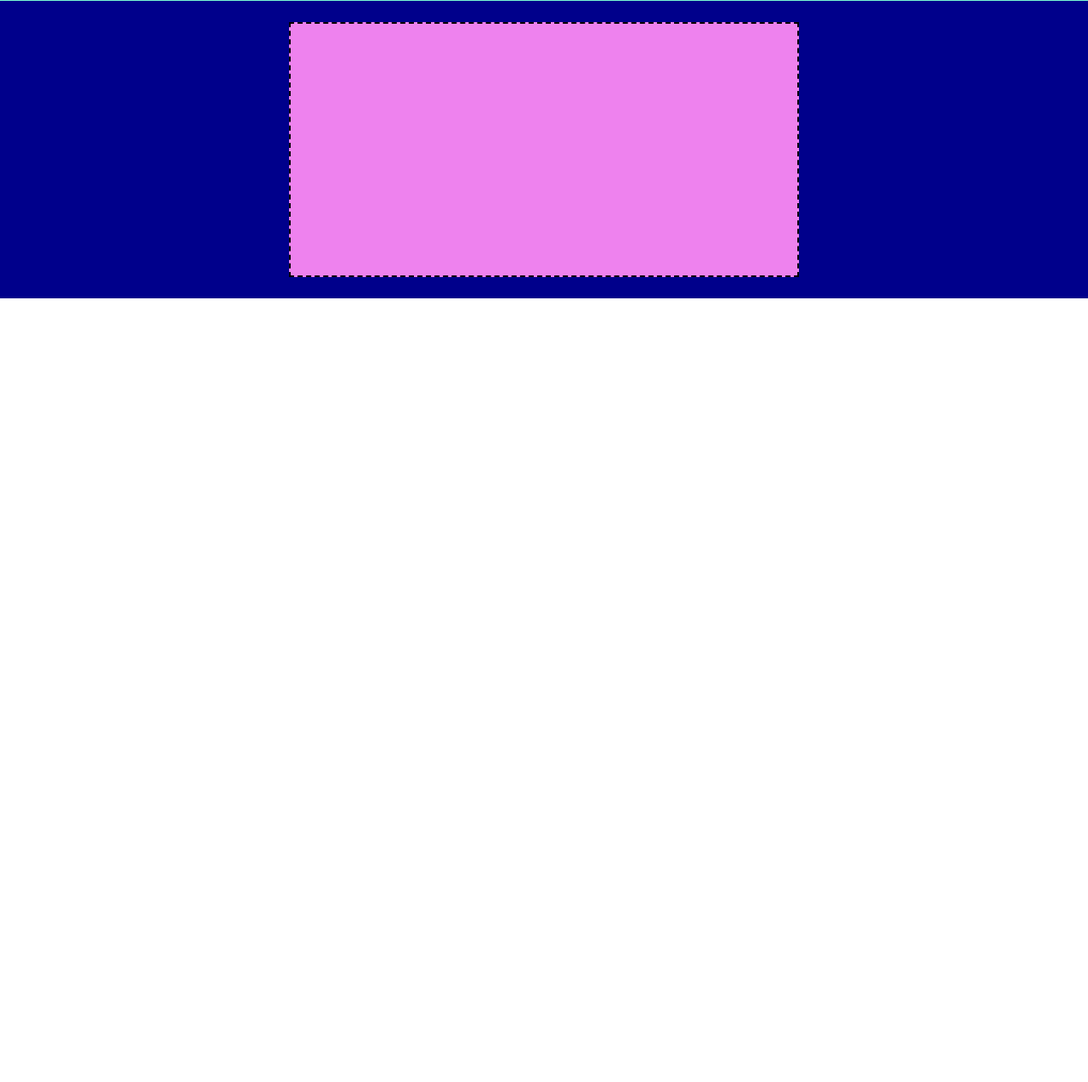
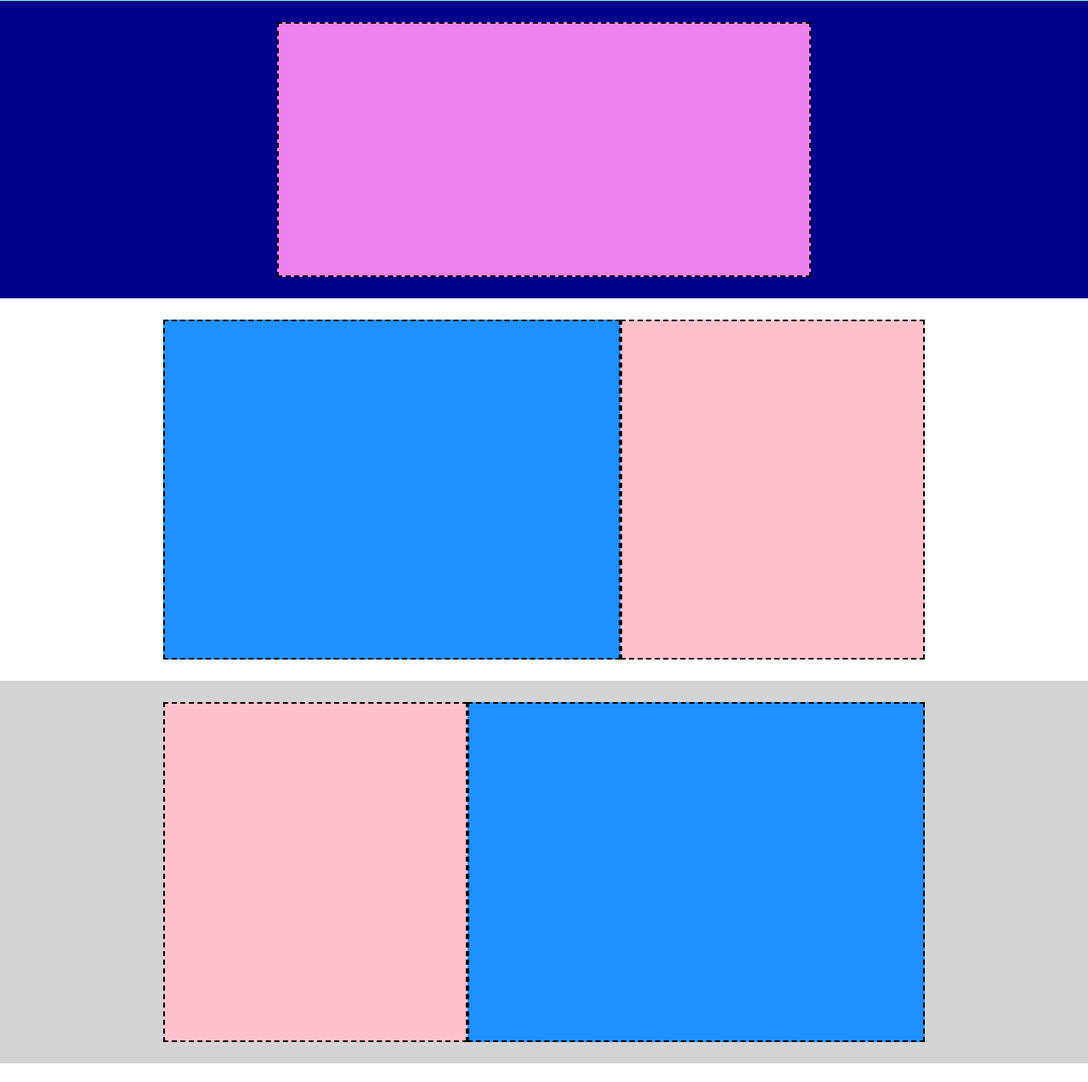
Before and after one commit to FilippoFoti/htmlcss-struttura-discord, a plain HTML site: page index.html in a window 1280 px wide. Shown: the part 49-1322 px from the top of the page at 85% size. Before the commit the page ends 800 px from the top, so only its background shows below. Drawn offline with Linux system fonts and the light colour scheme.

Commit message:
Aggiunto main

```diff
--- a/css/style.css
+++ b/css/style.css
@@ -19,6 +19,13 @@ header {
     background-color: rgba(0,0,139,255);
 }
 
+.container {
+    width: 70%;
+    margin: 0 auto;
+    display: flex;
+    justify-content: center;
+}
+
 .nav-header {
     height: 50px;
     background-color: rgb(123,251,211);
@@ -29,7 +36,7 @@ header {
 
 .nav-container {
     height: 30px;
-    width: 700px;
+    width: 100%;
     background-color: rgba(218,165,32,255);
     display: flex;
     align-items: center;
@@ -46,7 +53,7 @@ header {
 }
 
 .link {
-    padding: 0 150px 0 150px;
+    padding: 0 200px 0 200px;
     border: 2px black dashed;
     height: 30px;
     display: flex;
@@ -61,10 +68,51 @@ header {
 
 h1 {
     height: 300px;
-    width: 600px;
+    width: 70%;
     background-color: rgba(238,130,238,255);
     margin: 25px 0;
     border: 2px black dashed;
 }
 
 /* MAIN */
+.container-section {
+    width: 70%;
+    margin: 0 auto;
+    display: flex;
+    padding: 25px 0;
+}
+
+.blue {
+    height: 400px;
+    width: 60%;
+    background-color: rgba(30,144,255,255);
+    border: 2px black dashed;
+}
+
+.pink {
+    height: 400px;
+    width: 40%;
+    background-color: #ffc0cb;
+    border: 2px black dashed;
+}
+
+.gray {
+    /* height: 450px; */
+    /* width: 100%; */
+    background-color: rgba(211,211,211,255);;
+}
+
+.container-section2 {
+    width: 70%;
+    margin: 0 auto;
+    display: flex;
+    flex-direction: row-reverse;
+    padding: 25px 0;
+}
+
+.green {
+    height: 800px;
+    width: 100%;
+    background-color: rgba(34,139,34,255);
+    border: 2px black dashed;
+}
--- a/index.html
+++ b/index.html
@@ -32,13 +32,31 @@
 <!-- /HEADER -->
 <!-- MAIN -->
     <main>
-<!-- SECTION -->
-
-<!-- /SECTION -->
+<!-- MAIN SECTION -->
+        <div class="container-section">
+            <div class="blue"></div>
+            <div class="pink"></div>
+        </div>
+        <div class="gray">
+            <div class="container-section2">
+                <div class="blue"></div>
+                <div class="pink"></div>
+            </div>
+        </div>
+        <div class="container-section">
+            <div class="blue"></div>
+            <div class="pink"></div>
+        </div>
+        <div class="gray">
+            <div class="container-section">
+                <div class="green"></div>
+            </div>
+        </div>
+<!-- /MAIN SECTION -->
+    </main>
+<!-- /MAIN -->
 <!-- FOOTER -->
 
 <!-- /FOOTER -->
-    </main>
-<!-- /MAIN -->
 </body>
 </html>
```
